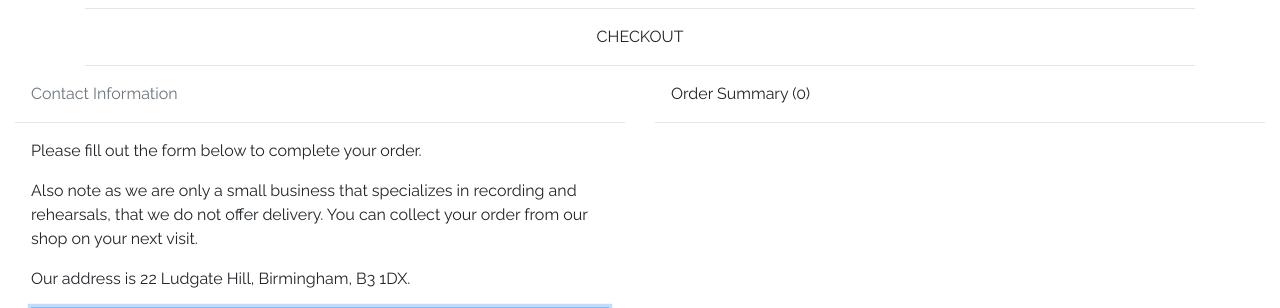
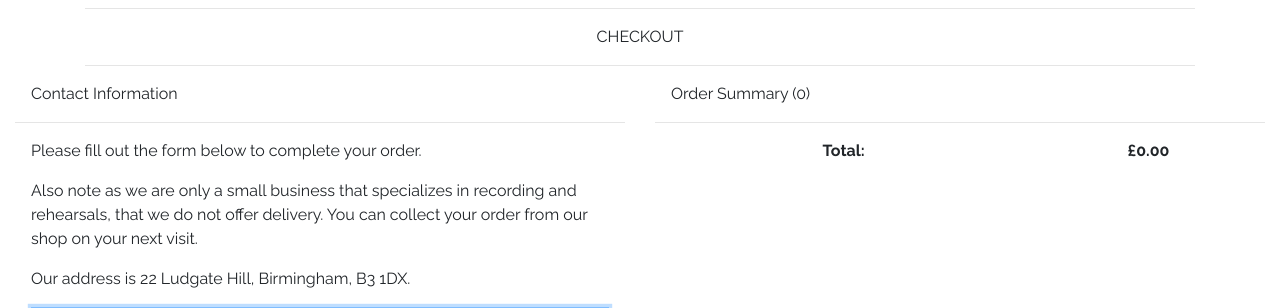
Before and after one commit to ryanmcnally93/ascension, a Django app: template checkout/templates/checkout/checkout.html in a window 1280 px wide. Shown: the part 132-440 px from the top of the page. Run offline with Django 3.2, Linux system fonts and the light colour scheme; the template is opened without the code that fills it: values that come from a table or form of the project are taken from there, others are empty; tables that the repository leaves empty hold one stand-in row (values such as "Sample post"); some libraries are stand-ins or nearby versions; some web fonts are replaced.

Commit message:
Finish checkout page styling

```diff
--- a/checkout/static/checkout/css/checkout.css
+++ b/checkout/static/checkout/css/checkout.css
@@ -7,3 +7,7 @@
 .save-info-box {
     margin-right: 3.3%;
 }
+
+.product-image-box {
+
+}
--- a/checkout/templates/checkout/checkout.html
+++ b/checkout/templates/checkout/checkout.html
@@ -20,21 +20,36 @@
             <hr class="white-hr">
 
             {% for item in cart_products %}
-                <p class="ml-3">{{ item.product.name }}</p>
-                <!-- if item.product.image
-                else
-                {{ media_url }}noimage.png
-                endif
-                name
-                hours
-                quantity
-                Subtotal
-                Total -->
+                <div class="d-inline-flex">
+                    {% if item.product.main_image %}
+                        <div class="col-3">
+                            <img class="product-image my-1 w-100" src="{{ MEDIA_URL }}/{{ item.product.main_image }}" alt="{{ product.name }}">
+                        </div>
+                    {% elif item.product.image %}
+                        <div class="col-3">
+                            <img class="product-image my-1 w-100" src="{{ MEDIA_URL }}/{{ item.product.image }}" alt="{{ product.name }}">
+                        </div>
+                    {% else %}
+                        <div class="col-3">
+                            <img class="product-image my-1 w-100" src="{{ MEDIA_URL }}nomedia.png" alt="{{ product.name }}">
+                        </div>
+                    {% endif %}
+                    <span class="col-6">{{ item.product.name }}<br><p class="small text-muted">Qty: {{ item.quantity }}<br>Rating: {{ item.product.rating }}</p></span>
+                    <span class="col-3 mx-auto">£{{ item.item_subtotal|floatformat:2 }}<br><p class="small text-muted">£{{ item.product.price|floatformat:2 }} each</p></span>
+                </div>
             {% endfor %}
-
+            <div class="d-inline-flex w-100">
+                <div class="col-3"></div>
+                <div class="col-6">
+                    <strong><p>Total:</p></strong>
+                </div>
+                <div class="col-3">
+                    <strong><p>£{{ total|floatformat:2 }}</p></strong>
+                </div>
+            </div>
         </div>
         <div class="col-12 col-lg-6">
-            <p class="text-muted ml-3">Contact Information</p>
+            <p class="ml-3">Contact Information</p>
             <hr class="white-hr">
             <p class="ml-3">Please fill out the form below to complete your order.</p>
             <p class="ml-3">Also note as we are only a small business that specializes in recording and rehearsals, that we do not offer delivery. You can collect your order from our shop on your next visit.</p>
--- a/products/templates/products/products.html
+++ b/products/templates/products/products.html
@@ -43,6 +43,9 @@
                             <img class="product-image my-1" src="{{ MEDIA_URL }}/{{ product.image }}" alt="{{ product.name }}">
                         </div>
                     {% else %}
+                        <div class="product-image-box px-auto mx-auto">
+                            <img class="product-image my-1" src="{{ MEDIA_URL }}/nomedia.png" alt="{{ product.name }}">
+                        </div>
                     {% endif %}
                     <div class="product-title px-3">
                         {{ product.name }}
```
